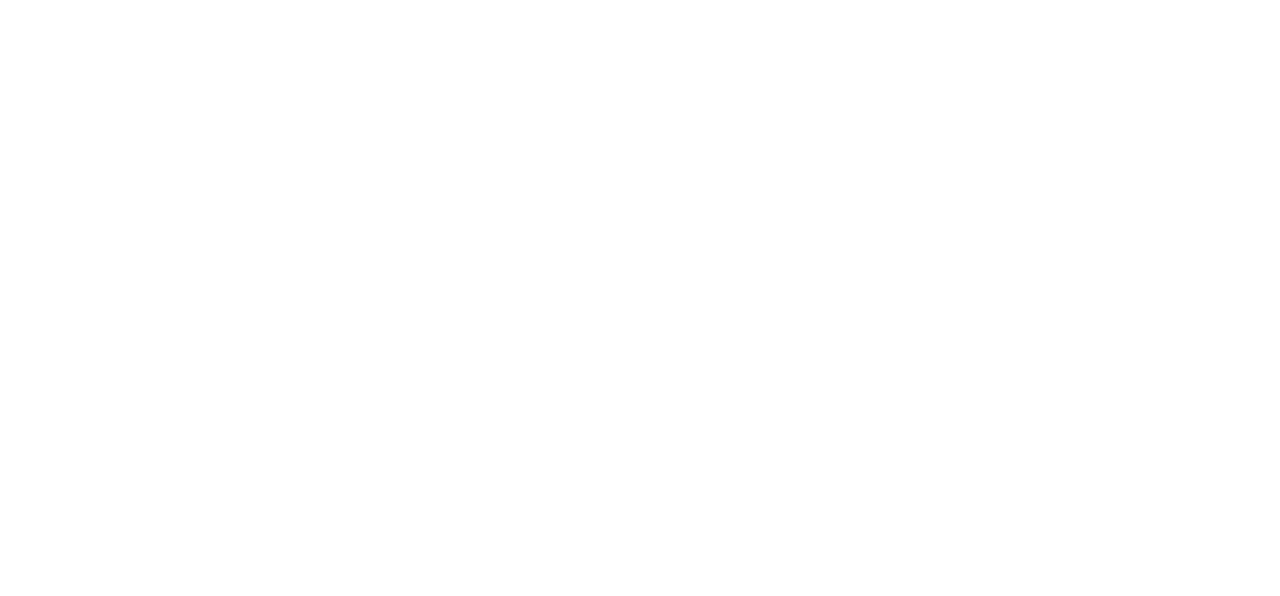
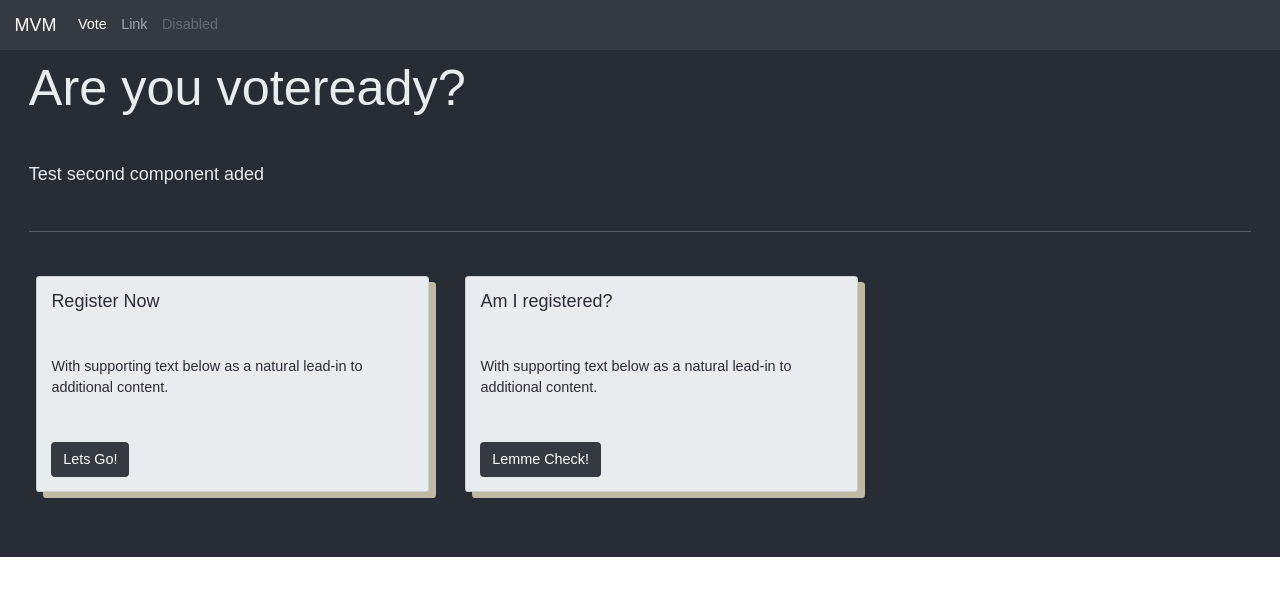
Before and after one commit to hnbarr/voice, a React (Create React App) app: page /Vote in a window 1280 px wide. Shown: the top 596 px of the page. Built offline with nearby package versions, Linux system fonts and the light colour scheme; a web font is replaced by a local one.

Commit message:
updated routes to include /vote route

```diff
--- a/src/Router.js
+++ b/src/Router.js
@@ -11,6 +11,7 @@
         <Switch>
             <Route exact path='/' component={Home}></Route>
             <Route path='/WhoWeAre' component={Purpose}></Route>
+            <Route path='/Vote' component={Vote}></Route>
             <Route path='/RegisterNow' component={Vote}></Route>
             <Route path='/CheckMyRegistration' component={Vote}></Route>
             <Route path="/LocalRegistrationInformation" component={RegistrationInfo}></Route>
--- a/src/components/Navbar.js
+++ b/src/components/Navbar.js
@@ -22,10 +22,10 @@
                             <a className="nav-link disabled" href="/">Disabled</a>
                         </li>
                         </ul>
-                        <form className="form-inline my-2 my-lg-0">
+                        {/* <form className="form-inline my-2 my-lg-0">
                         <input className="form-control mr-sm-2" type="search" placeholder="Search" aria-label="Search"/>
                         <button className="btn btn-outline-light my-2 my-sm-0" type="submit">Search</button>
-                        </form>
+                        </form> */}
                     </div>
                 </nav>
             </div>
--- a/src/main.scss
+++ b/src/main.scss
@@ -69,6 +69,7 @@
 #RegistrationInfoComponent {
     .jumbotron {
         // background-color: rgba(191, 184, 163, 0.913) !important;
+        background-color: #EEEBE1 !important;
         color: $dark;
     }
     .card {
```
Also changed, not shown: public/index.html (+0 -22 lines), 1 other file (tests, documents, lock files or other folders).
